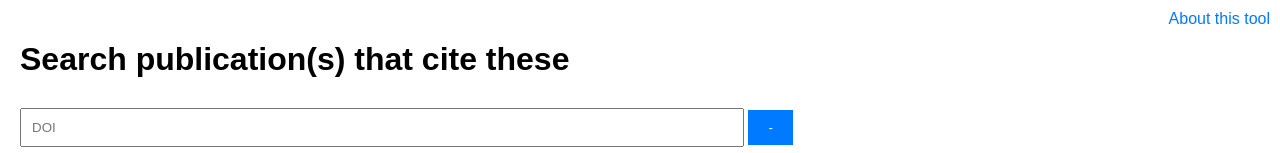
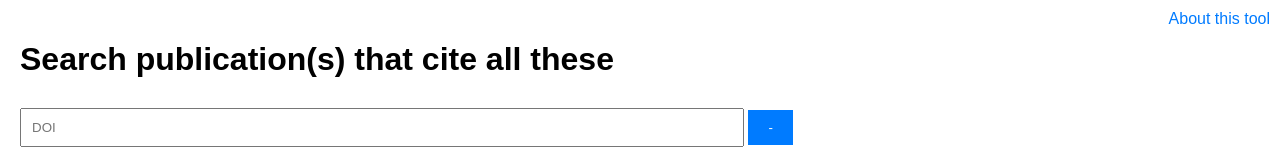
Before and after one commit to Consistos/On-the-cites-of, a plain HTML site: page index.html in a window 1280 px wide. Shown: the top 153 px of the page. Drawn offline with Linux system fonts and the light colour scheme.

Commit message:
Change formulation

```diff
--- a/index.html
+++ b/index.html
@@ -7,7 +7,7 @@
 </head>
 <body>
     <a href="raisondetre.html" id="about-link">About this tool</a>
-    <h1>Search publication(s) that cite these</h1>
+    <h1>Search publication(s) that cite all these</h1>
     <div id="inputContainer">
         <div class="input-group">
             <input type="text" class="article-input" placeholder="DOI" size="50"> <!-- No conversion from titles as the crossref API always seems to return unrelated DOIs -->
```
